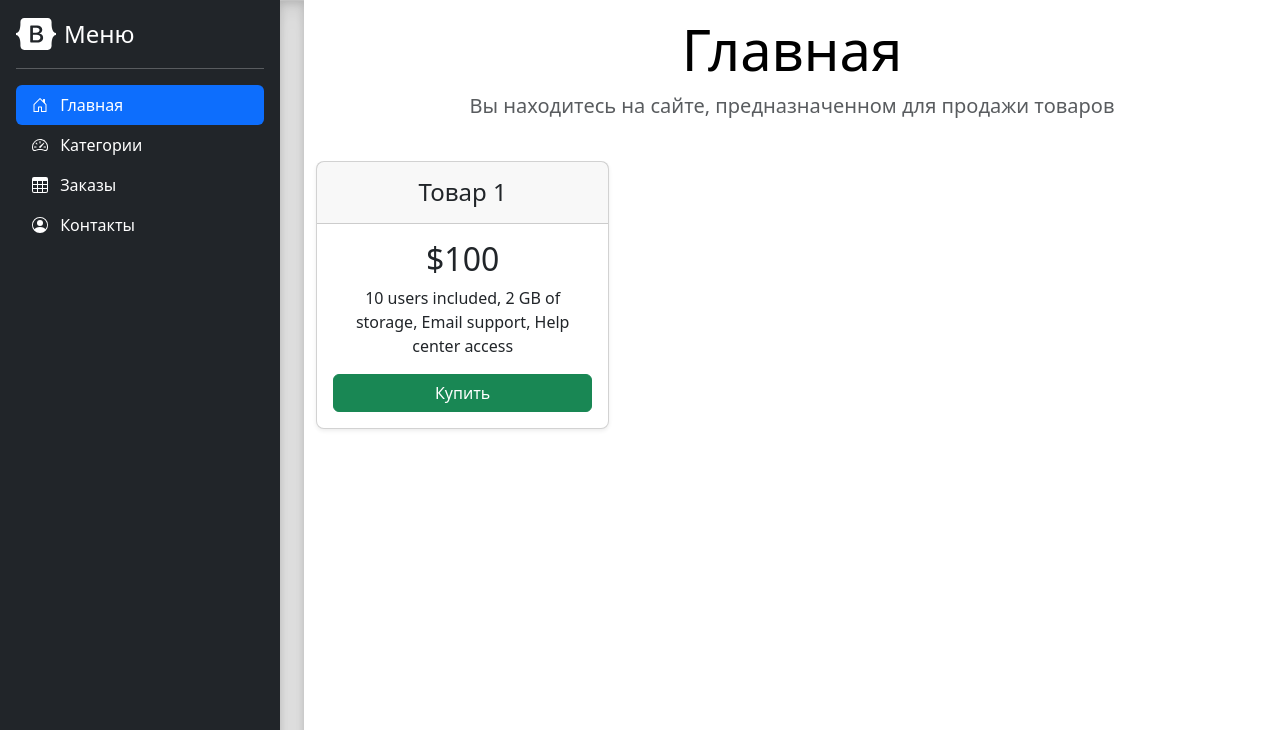
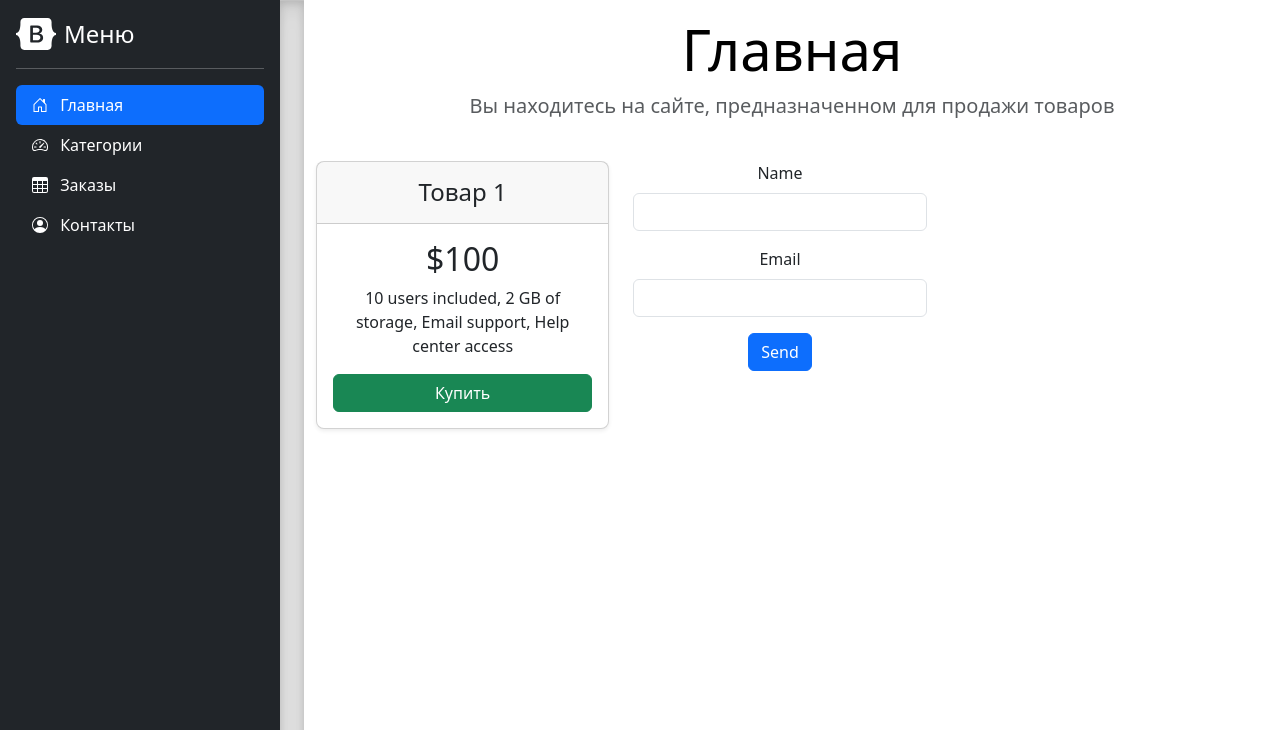
Before and after one commit to AlexanderPshenichnyy/Bootstrap_hw, a plain HTML site: page index.html in a window 1280 px wide. Shown: the top 730 px of the page. Drawn offline with nearby package versions, Linux system fonts and the light colour scheme.

Commit message:
Form. Done

```diff
--- a/index.html
+++ b/index.html
@@ -285,7 +285,26 @@
                         </div>
                     </div>
                 </div>
+                    <div class="col-4">
+                        <form>
+
+                            <div class="mb-3" >
+                              <label for="exampleInputEmail1" class="form-label">Name</label>
+                              <input type="name" class="form-control" id="exampleInputEmail1" aria-describedby="emailHelp">
+                            </div>
+                            <div class="mb-3">
+                              <label for="exampleInputPassword1" class="form-label">Email</label>
+                              <input type="email" class="form-control" id="exampleInputPassword1">
+                            </div>
+
+                            <button type="send" class="btn btn-primary">Send</button>
+                          </form>
+                            </div>
+                        </div>
+                    </div>
+                </div>
             </div>
+
         </main>
 
     </div>
```
